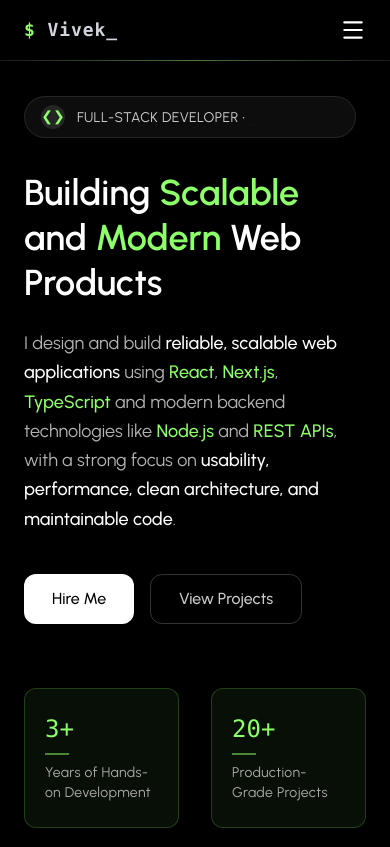
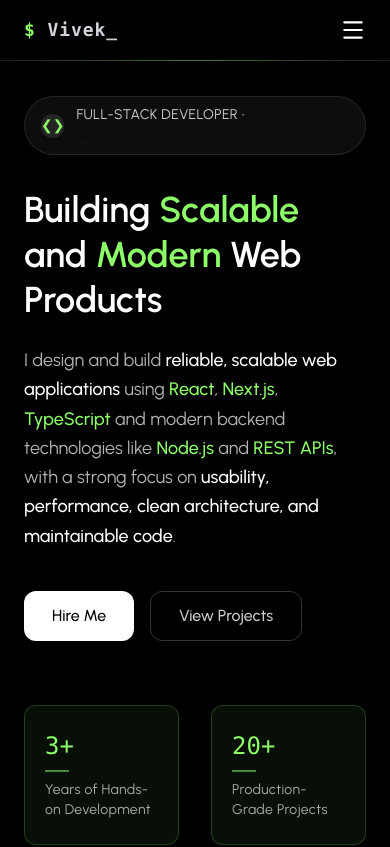
Before and after one commit to mannbond007/vivek.dev, a React (Vite) app: page / in a window 390 px wide. Shown: the top 847 px of the page. Built offline with nearby package versions, Linux system fonts and the light colour scheme.

Commit message:
pre final fixed

```diff
--- a/src/components/sections/TypingTech.jsx
+++ b/src/components/sections/TypingTech.jsx
@@ -50,13 +50,14 @@ const TypingTech = () => {
     <span
       className="
     inline-block
-  min-w-[90px] sm:min-w-[130px] lg:min-w-[150px]
+    w-[160px] sm:w-auto
+    min-w-[160px] sm:min-w-[130px] lg:min-w-[150px]
     font-mono
     text-primary
     whitespace-nowrap
     flex-shrink-0
+    text-left
   "
-
     >
       {text}
       <motion.span
```
Lines whose indentation alone changed are shown as unchanged.
